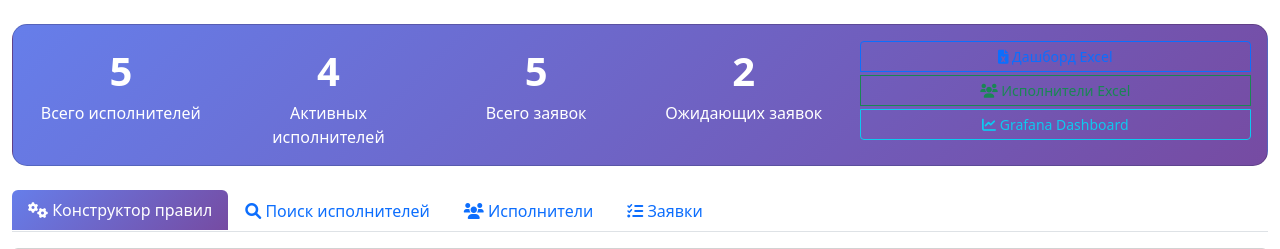
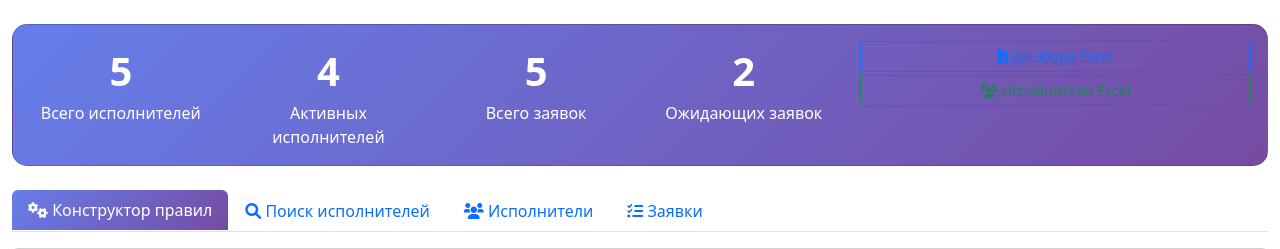
Before and after one commit to Oofersky/executor-balancer, a FastAPI app: page /app in a window 1280 px wide. Shown: the part 56-305 px from the top of the page. Run offline with FastAPI, Linux system fonts and the light colour scheme; data that the repository does not hold is empty.

Commit message:
Update index.html

```diff
--- a/templates/index.html
+++ b/templates/index.html
@@ -137,9 +137,6 @@
                                     </button>
                                     <button type="button" class="btn btn-outline-success btn-sm mb-1" onclick="exportExecutorsExcel()">
                                         <i class="fas fa-users"></i> Исполнители Excel
-                                    </button>
-                                    <button type="button" class="btn btn-outline-info btn-sm" onclick="openGrafana()">
-                                        <i class="fas fa-chart-line"></i> Grafana Dashboard
                                     </button>
                                 </div>
                             </div>
```
